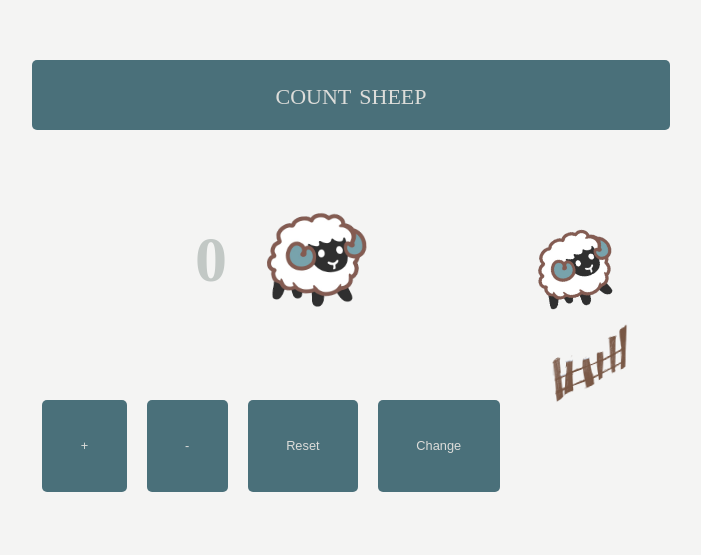
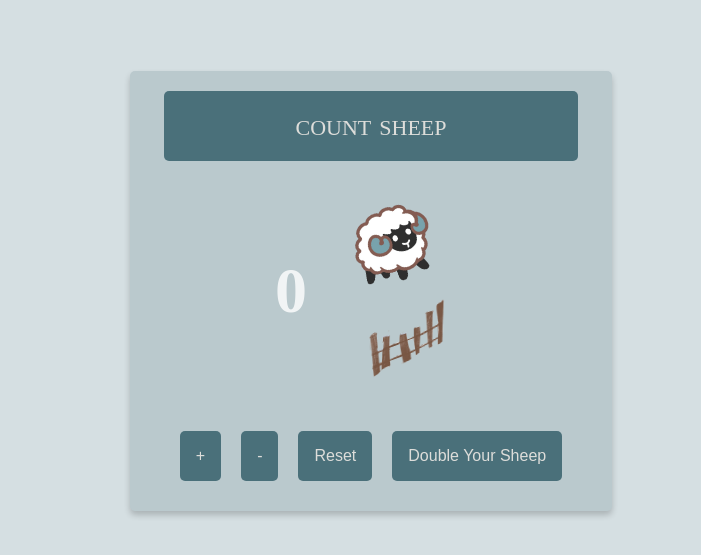
Before and after one commit to judycodes/techworks_counter, a React (Create React App) app: page / in a window 1280 px wide. Shown: the part 127-682 px from the top of the page, without its empty margins (297-998 px from the left). Built offline with nearby package versions, Linux system fonts and the light colour scheme.

Commit message:
finalized design

```diff
--- a/src/App.js
+++ b/src/App.js
@@ -82,15 +82,19 @@ render() {
   return (
 
     <div className = "container">
+          <div className="counter"> {/* COUNTER COMPONENT WRAPPER*/}
+          <div className="navbar">count sheep</div>  {/* COMPONENT TITLE */}
 
-      <div className="navbar">count sheep</div>  {/* COMPONENT TITLE */}
-
-        <div className= "componentParts">
-
-          <div className="counter"> {/* COUNTER COMPONENT WRAPPER*/}
             <div class="countTracker">
             <h1>{this.state.counter}</h1> {/*DISPLAYS CURRENT COUNT*/}
-            <img className= "sheepCount" src={sheep} alt="sheep image"/>
+            <div className = "images">
+            <div className = "sheepContainer">
+            <img className = "sheep" src={sheep} alt="sheep image"/>
+            </div>
+
+            <img className = "fence" src={fence} alt="fence image"/>
+
+          </div>
             </div>
 
             <div className="buttonWrapper">
@@ -101,23 +105,15 @@ render() {
 
               <button type="button" className = "zeroBtn" onClick = {this.handleReset}>Reset</button> {/* Resets counter count to zero */}
 
-              <button type="button" className = "toggleBtn" onClick={this.handleToggle}>{this.state.doublesAvailable ? "Change" : "Back"}</button> {/* Allows toggle between adding/subtracting by 1 or 2 */}
+              <button type="button" className = "toggleBtn" onClick={this.handleToggle}>{this.state.doublesAvailable ? "Double Your Sheep" : "Back to One Sheep"}</button> {/* Allows toggle between adding/subtracting by 1 or 2 */}
 
             </div>
 
           </div>
 
-          <div className = "images">
-            <div className = "sheepContainer">
-            <img className = "sheep" src={sheep} alt="sheep image"/>
-            </div>
 
-            <img className = "fence" src={fence} alt="fence image"/>
-
-          </div>
 
       </div>
-    </div>
   );
 }
 
--- a/src/index.css
+++ b/src/index.css
@@ -2,7 +2,7 @@ body {
   overflow: hidden;
   width:100vw;
   height: 100vh;
-  background-color: rgba(221, 221, 218, 0.3);
+  background-color: rgba(118, 151, 160, 0.3);
   display:flex;
   flex-direction:column;
   justify-content: center;
@@ -12,11 +12,16 @@ body {
 .container {
   width:100%;
   height: 100%;
+  background-color: rgba(74, 112, 122, 0.2);
+  padding:20px 20px 0px;
+  box-shadow: 0 4px 6px 0 rgba(0,0,0,0.2);
+  border-radius: 5px;
 }
 
 .navbar {
   max-height: 10%;
   min-height: 40px;
+  width:80%;
   color: #ddddda;
   background-color: #4a707a;
   text-align: center;
@@ -24,12 +29,6 @@ body {
   font-variant: small-caps;
   font-size: 2rem;
   border-radius:5px;
-}
-
-.componentParts {
-  display:flex;
-  align-items:center;
-  justify-content: space-around;
 }
 
 .images {
@@ -94,7 +93,7 @@ body {
 }
 
 .counter h1 {
-  color: #c2c8c5;
+  color: rgba(255,255,255,0.8);
   font-size: 4rem;
   padding: 50px 20px;
 }
@@ -104,31 +103,6 @@ body {
   align-items:center;
 }
 
-.sheepCount {
-  height: 100px;
-  width:100px;
-  margin-left:20px;
-  animation: tilt 2s ease infinite;
-}
-
-@keyframes tilt {
-  0% {
-    transform: rotate(0deg);
-  }
-
-  50% {
-    transform: rotate(-3deg);
-  }
-
-  75% {
-    transform: rotate(3deg);
-  }
-
-  100% {
-    transform: rotate(0deg);
-  }
-}
-
 .buttonWrapper {
   display:flex;
   justify-content:space-evenly;
@@ -136,14 +110,14 @@ body {
 }
 
 .buttonWrapper button {
-  padding: 3em;
+  padding: 1em;
   background-color: #4a707a;
   color: #ddddda;
   border: none;
   margin:10px 10px;
   transition: all 1s ease;
   outline: none;
-  font-size: 0.8rem;
+  font-size: 1rem;
   border-radius:5px;
 }
 
```
